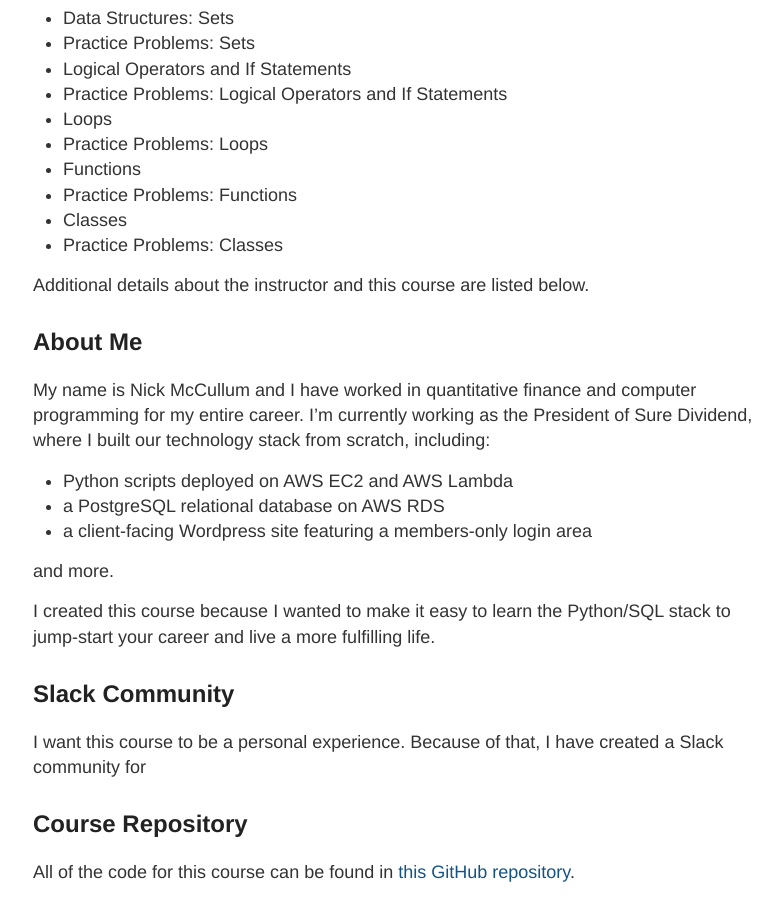
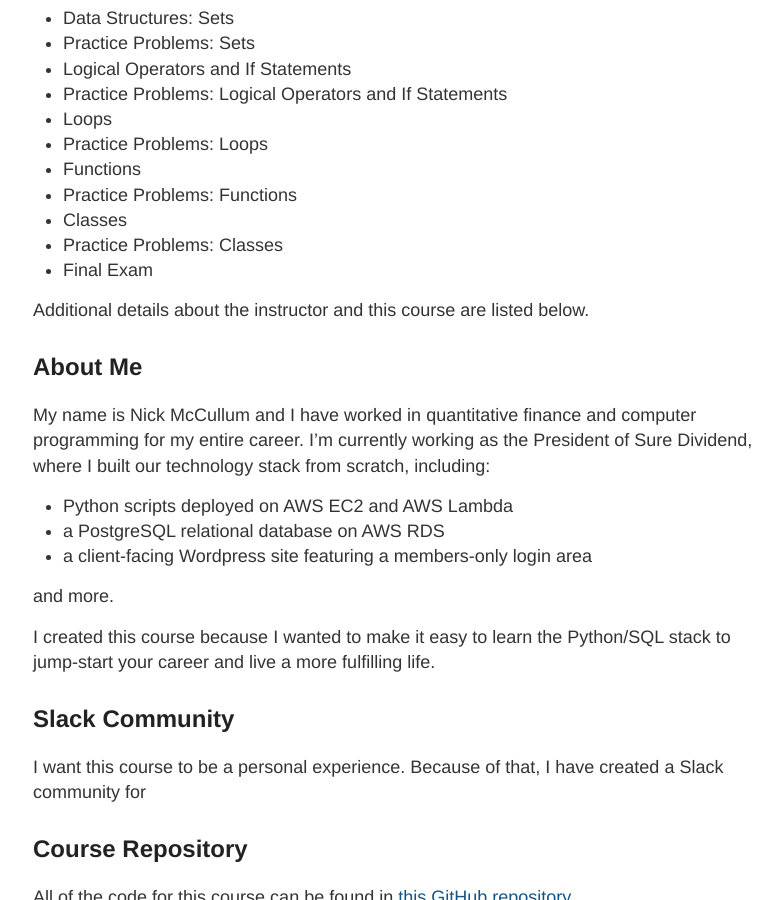
Before and after one commit to rosyberti/website, a Jekyll site: the page built from python-course/index.md, in a window 1280 px wide and 900 px high, scrolled down 694 px. Shown: the whole window, without its empty margins (247-1029 px from the left). Built offline with Jekyll 4.4.1, drawn with Linux system fonts in a browser that asks for light colours.

Commit message:
added final exam

```diff
--- a/python-course/index.md
+++ b/python-course/index.md
@@ -30,6 +30,7 @@ This course will set you on a path towards becoming an expert in Python and SQL
 * Practice Problems: Functions
 * Classes
 * Practice Problems: Classes
+* Final Exam
 
 Additional details about the instructor and this course are listed below.
 
```
